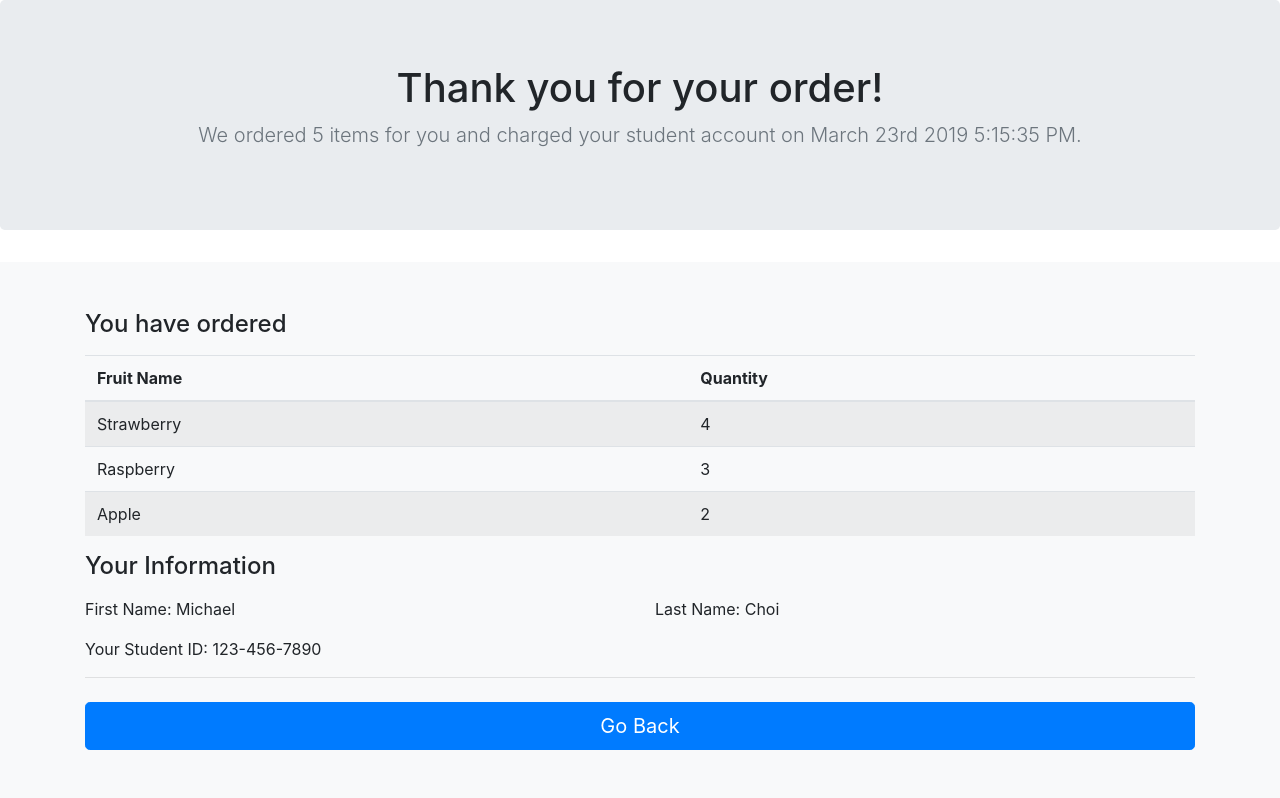
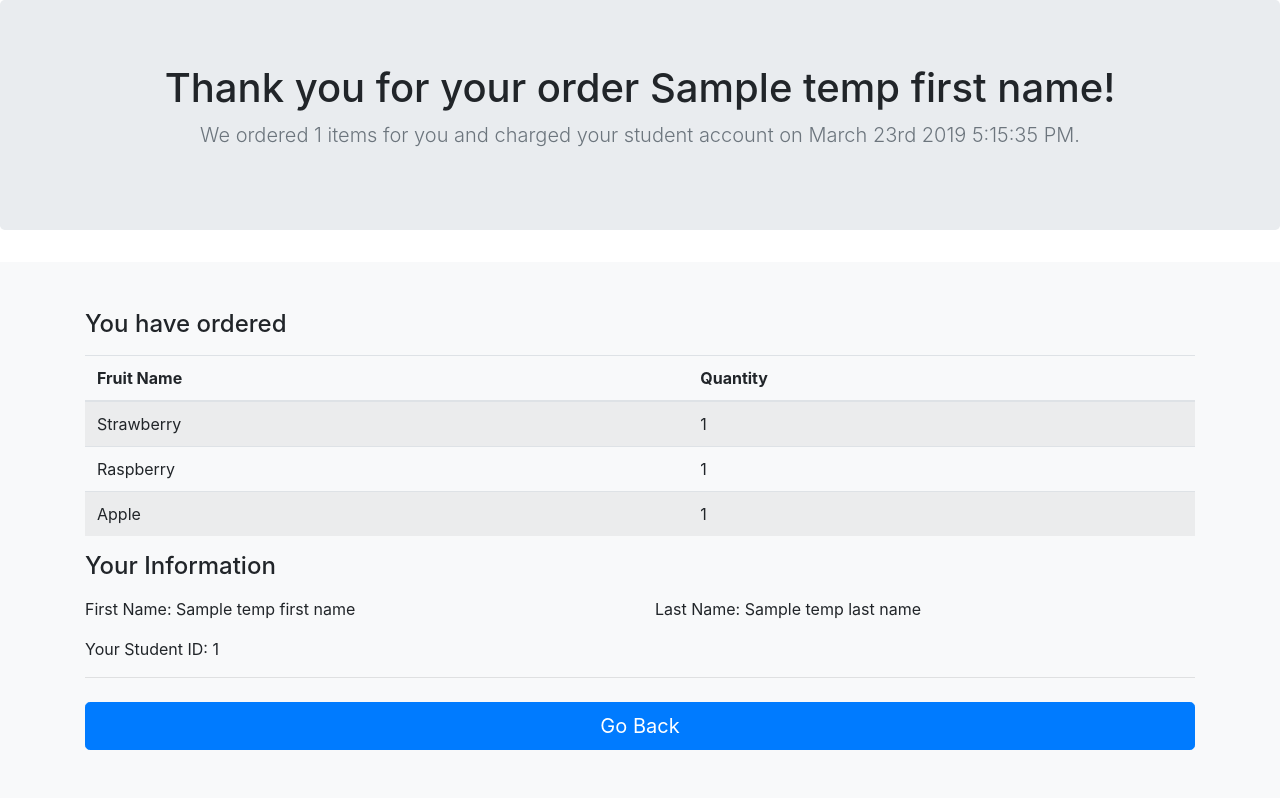
Before and after one commit to JJJOHNSON22/Flask-Fundamentals, a Flask app: template dojo_fruit_store/templates/checkout.html in a window 1280 px wide. Shown: the part 56-854 px from the top of the page. Run offline with Flask 2, Linux system fonts and the light colour scheme; the template is opened without the code that fills it: most values are stand-ins (such as "Sample title", 1, 10 or a date in 2020); some libraries are stand-ins or nearby versions.

Commit message:
Fixed all bugs. Included fruit on fruits.html

```diff
--- a/dojo_fruit_store/app.py
+++ /dev/null
@@ -1,18 +0,0 @@
-from flask import Flask, render_template, request, redirect
-app = Flask(__name__)
-
-@app.route('/')
-def index():
-    return render_template("index.html")
-
-@app.route('/checkout', methods=['POST'])
-def checkout():
-    print(request.form)
-    return render_template("checkout.html")
-
-@app.route('/fruits')
-def fruits():
-    return render_template("fruits.html")
-
-if __name__=="__main__":
-    app.run(debug=True)
--- a/dojo_fruit_store/templates/checkout.html
+++ b/dojo_fruit_store/templates/checkout.html
@@ -1,8 +1,10 @@
 <html>
+
 <head>
     <title>Dojo Fruit Store Assignment</title>
     <link rel="stylesheet" type="text/css" href="{{ url_for('static', filename='css/bootstrap.css') }}">
 </head>
+
 <body>
 
     <header>
@@ -23,8 +25,8 @@
 
         <section class="jumbotron text-center">
             <div class="container">
-            <h1 class="jumbotron-heading">Thank you for your order!</h1>
-            <p class="lead text-muted">We ordered 5 items for you and charged your student account on March 23rd 2019 5:15:35 PM.</p>
+                <h1 class="jumbotron-heading">Thank you for your order {{ tempFirstName }}!</h1>
+                <p class="lead text-muted">We ordered {{ tempFruitCount }} items for you and charged your student account on March 23rd 2019 5:15:35 PM.</p>
             </div>
         </section>
 
@@ -41,15 +43,15 @@
                     <tbody>
                         <tr>
                             <td>Strawberry</td>
-                        <td>4</td>
+                            <td>{{ tempStrawberryCount }}</td>
                         </tr>
                         <tr>
                             <td>Raspberry</td>
-                        <td>3</td>
+                            <td>{{ tempRaspberryCount }}</td>
                         </tr>
                         <tr>
                             <td>Apple</td>
-                        <td>2</td>
+                            <td>{{ tempAppleCount }}</td>
                         </tr>
                     </tbody>
                 </table>
@@ -57,15 +59,15 @@
                 <h4 class="mb-3">Your Information</h4>
                 <div class="row">
                     <div class="col-md-6 mb-3">
-                        First Name: Michael
+                        First Name: {{ tempFirstName }}
                     </div>
                     <div class="col-md-6 mb-3">
-                        Last Name: Choi
+                        Last Name: {{ tempLastName }}
                     </div>
                 </div>
 
                 <div class="mb-3">
-                    Your Student ID: 123-456-7890
+                    Your Student ID: {{ tempStudentID }}
                 </div>
 
                 <hr class="mb-4">
@@ -77,4 +79,5 @@
     </main>
 
 </body>
+
 </html>
```
Also changed, not shown: dojo_fruit_store/server.py (added, +34 -0 lines), dojo_fruit_store/templates/fruits.html (+7 -1 lines). Lines whose indentation alone changed are shown as unchanged.
